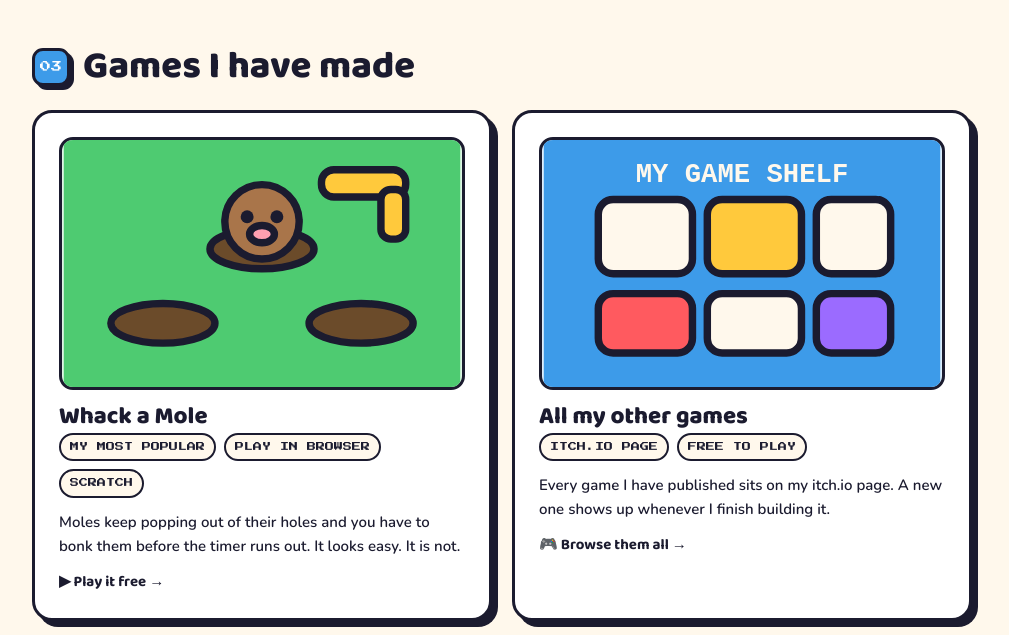
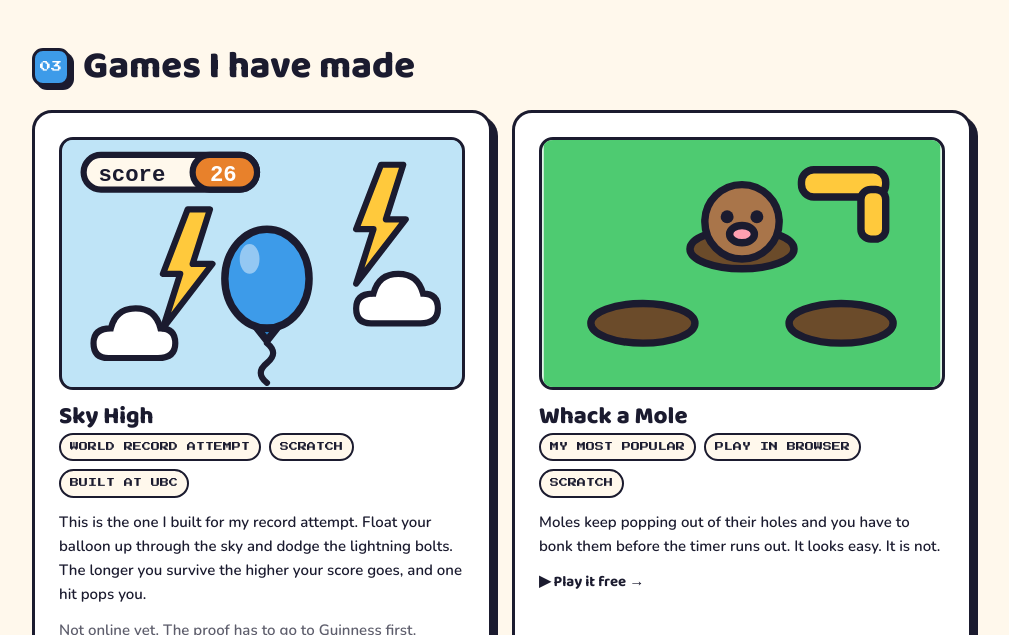
Before and after one commit to nirthicm/nirthicm.github.io, a plain HTML site: page index.html in a window 1280 px wide. Shown: the part 1814-2449 px from the top of the page, without its empty margins (138-1147 px from the left). Drawn offline with nearby package versions, Linux system fonts and the light colour scheme.

Commit message:
Add Sky High, the record attempt game
Co-Authored-By: Claude Opus 5 <noreply@anthropic.com>
Claude-Session: https://claude.ai/code/session_01UYJtonRfCCQLcyGQFYYST6

```diff
--- a/index.html
+++ b/index.html
@@ -187,6 +187,8 @@
     transition:transform .1s ease, box-shadow .1s ease;
   }
   .game:hover{transform:translate(-3px,-3px);box-shadow:9px 9px 0 var(--ink);}
+  .game.nolink{cursor:default;}
+  .game.nolink:hover{transform:none;box-shadow:var(--pop);}
   .thumb{
     border:var(--b);border-radius:14px;overflow:hidden;background:var(--green);
     aspect-ratio:16/10;display:grid;place-items:center;
@@ -404,6 +406,44 @@
     <div class="sec-head"><span class="num" style="background:var(--blue)">03</span><h2>Games I have made</h2></div>
     <div class="grid2">
 
+      <div class="card game nolink">
+        <div class="thumb" style="background:#BFE4F7">
+          <svg viewBox="0 0 160 100" aria-hidden="true">
+            <rect width="160" height="100" fill="#BFE4F7"/>
+            <g fill="#fff" stroke="#1B1B2F" stroke-width="2.5">
+              <path d="M18 88q-6 0-6-6t7-6q2-8 10-8t10 8q6 0 6 6t-7 6z"/>
+              <path d="M124 74q-6 0-6-6t7-6q2-8 10-8t10 8q6 0 6 6t-7 6z"/>
+            </g>
+            <g fill="#FFC93C" stroke="#1B1B2F" stroke-width="2.5" stroke-linejoin="round">
+              <path d="M50 28 40 54h7l-7 22 20-26h-8l7-22z"/>
+              <path d="M128 10 118 36h7l-7 22 20-26h-8l7-22z"/>
+            </g>
+            <g stroke="#1B1B2F" stroke-width="3">
+              <ellipse cx="82" cy="56" rx="17" ry="20" fill="#3D9BE9"/>
+              <path d="M78 76h8l-4 5z" fill="#2B7FC4" stroke-linejoin="round"/>
+            </g>
+            <path d="M82 82q5 4 0 8t0 8" fill="none" stroke="#1B1B2F" stroke-width="2.5" stroke-linecap="round"/>
+            <ellipse cx="75" cy="48" rx="4" ry="6" fill="#fff" opacity=".45"/>
+            <g>
+              <rect x="8" y="6" width="70" height="14" rx="7" fill="#FFF8EC" stroke="#1B1B2F" stroke-width="2.5"/>
+              <rect x="52" y="6" width="26" height="14" rx="7" fill="#E8812B" stroke="#1B1B2F" stroke-width="2.5"/>
+              <text x="14" y="16.5" font-family="monospace" font-size="9" font-weight="bold" fill="#1B1B2F">score</text>
+              <text x="59" y="16.5" font-family="monospace" font-size="9" font-weight="bold" fill="#fff">26</text>
+            </g>
+          </svg>
+        </div>
+        <div>
+          <h3>Sky High</h3>
+          <div class="meta">
+            <span class="mini">WORLD RECORD ATTEMPT</span>
+            <span class="mini">SCRATCH</span>
+            <span class="mini">BUILT AT UBC</span>
+          </div>
+          <p style="margin-top:12px">This is the one I built for my record attempt. Float your balloon up through the sky and dodge the lightning bolts. The longer you survive the higher your score goes, and one hit pops you.</p>
+          <p style="margin-top:12px;opacity:.7">Not online yet. The proof has to go to Guinness first.</p>
+        </div>
+      </div>
+
       <a class="card game" href="https://the-random-guy67.itch.io/whack-a-mole" target="_blank" rel="noopener">
         <div class="thumb" style="background:#DDF6E4">
           <svg viewBox="0 0 160 100" aria-hidden="true">
@@ -512,9 +552,9 @@
 
       <div class="rec-grid">
         <div class="rec-box">
-          <span class="lbl">WHERE IT HAPPENED</span>
-          <div class="big">UBC, Vancouver</div>
-          <div class="who">Hosted by the UBC Game Dev club. Sitting in a real university building to do it made the whole thing feel very serious.</div>
+          <span class="lbl">THE GAME I MADE</span>
+          <div class="big">Sky High</div>
+          <div class="who">You float a balloon up through the sky and dodge the lightning bolts. The longer you last, the higher your score climbs.</div>
         </div>
         <div class="rec-box" style="border-color:var(--yellow)">
           <span class="lbl" style="color:var(--green)">WHAT HAPPENS NEXT</span>
```
